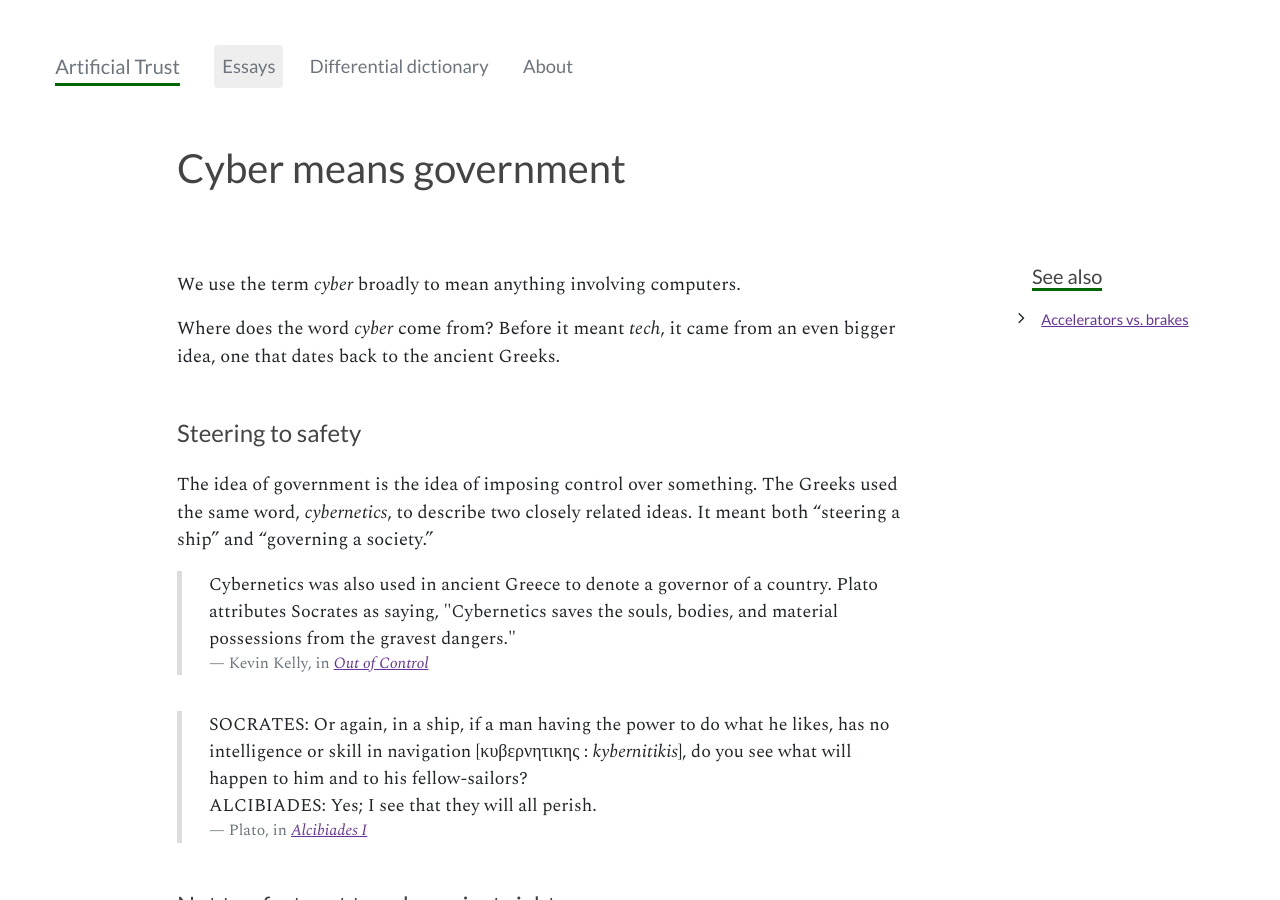
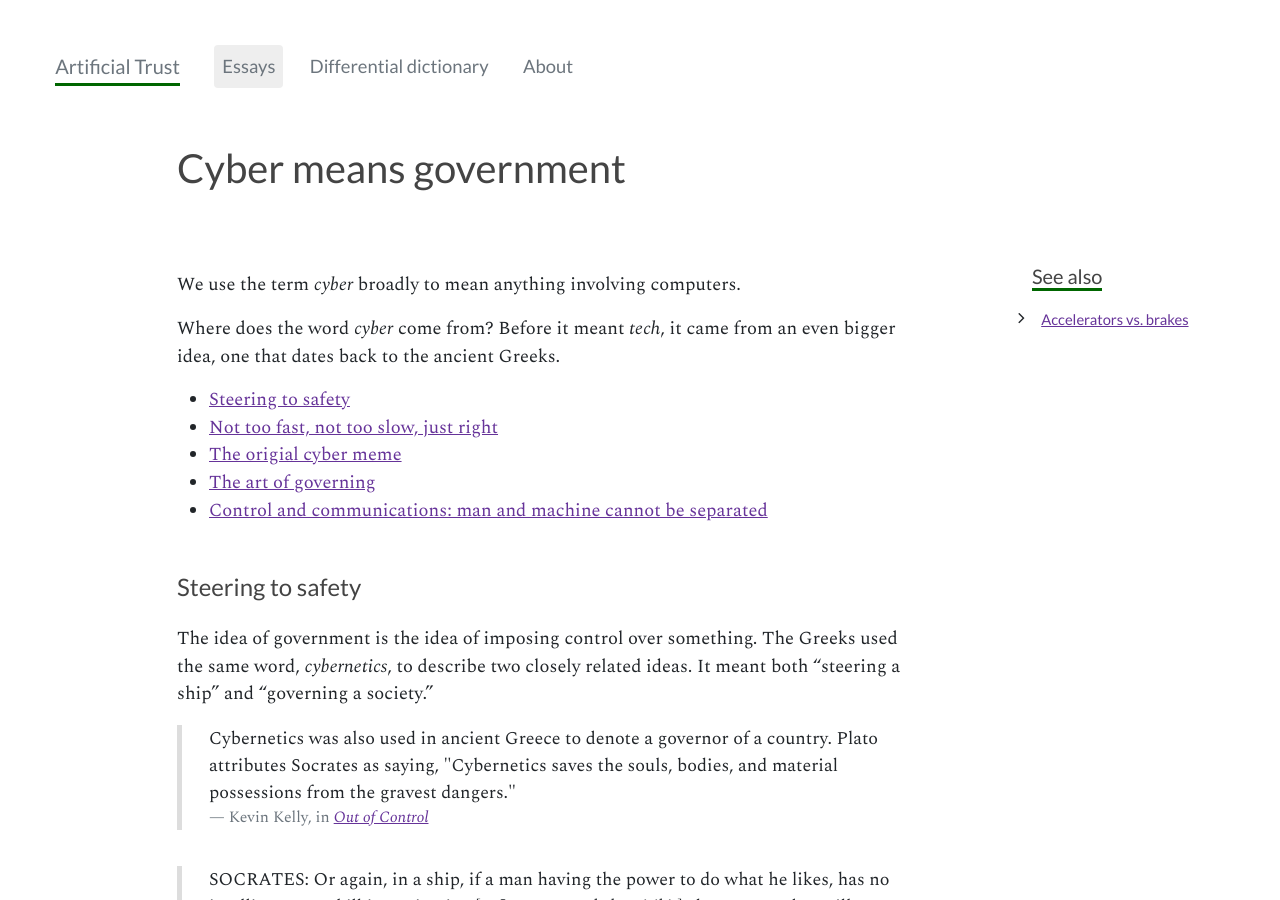
Before and after one commit to straz/artificialtrust, a Jekyll site: the page built from _articles/cyber.md, in a window 1280 px wide and 900 px high. Built offline with Jekyll 4.4.1, drawn with Linux system fonts in a browser that asks for light colours; nearby versions of some CDN libraries.

Commit message:
update cyber

```diff
--- a/_articles/cyber.md
+++ b/_articles/cyber.md
@@ -20,6 +20,12 @@ h3 { margin-top: 2em;
    }
 </style>
 
+
+* [Steering to safety](#steering-to-safety)
+* [Not too fast, not too slow, just right](#not-too-fast-not-too-slow-just-right)
+* [The origial cyber meme](#the-original-cyber-meme)
+* [The art of governing](#the-art-of-governing)
+* [Control and communications: man and machine cannot be separated](#control-and-communications-man-and-machine-cannot-be-separated)
 
 ### Steering to safety
 
```
Also changed, not shown: _definitions/delicious.md (+1 -1 lines).
